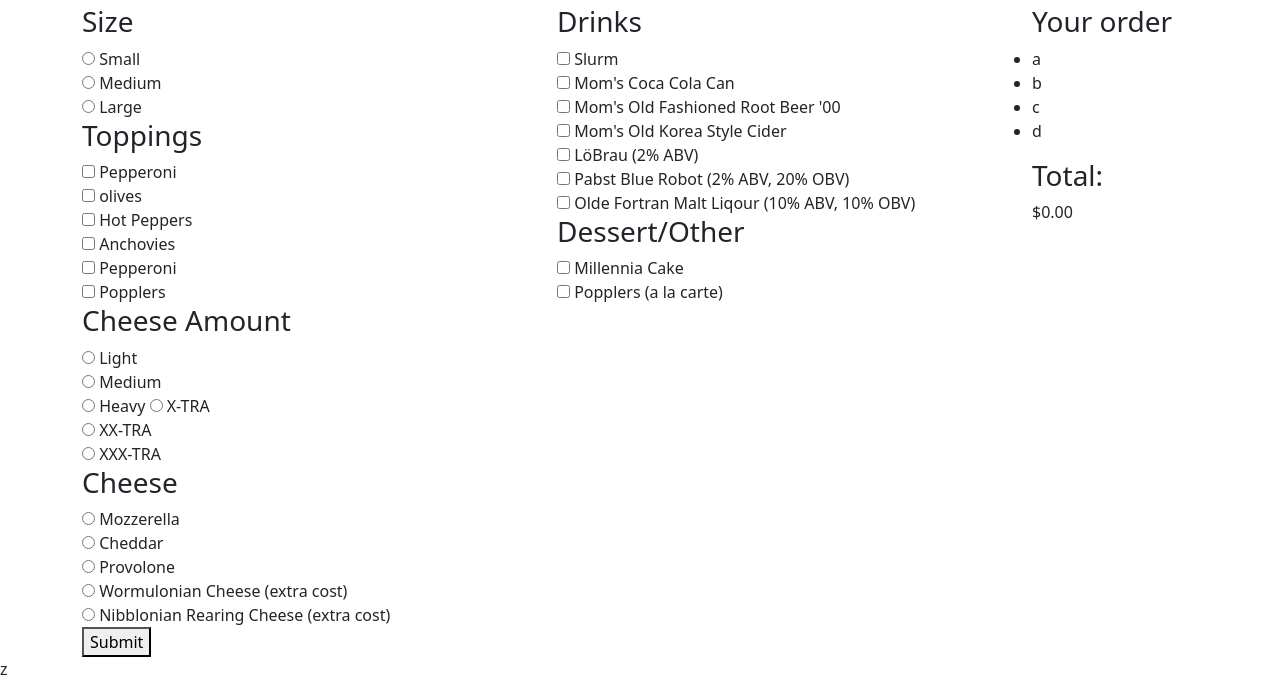
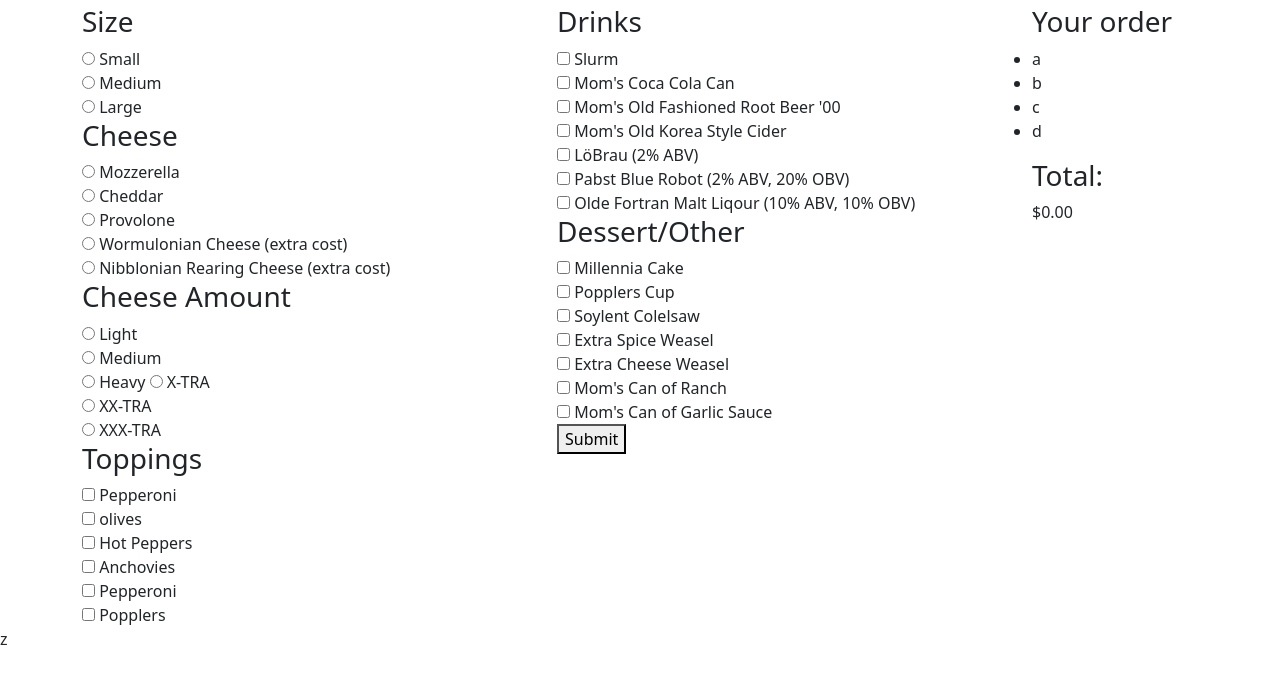
Before and after one commit to doublespoiler/panuccis-pizza, a plain HTML site: page index.HTML in a window 1280 px wide. Shown: the part 139-820 px from the top of the page. Drawn offline with nearby package versions, Linux system fonts and the light colour scheme; a script that the page names is missing.

Commit message:
update other options in HTML and JS

```diff
--- a/index.HTML
+++ b/index.HTML
@@ -27,6 +27,30 @@
         <label for="md-size">Medium</label><br>
         <input type="radio" name="size" id="lg-size" value="lg-size">
         <label for="lg-size">Large</label><br>
+        <h3>Cheese</h3>
+        <input type="radio" name="cheese-type" id="mozzerella" value="mozzerella">
+        <label for="mozzerella">Mozzerella</label><br>
+        <input type="radio" name="cheese-type" id="cheddar" value="cheddar">
+        <label for="cheddar">Cheddar</label><br>
+        <input type="radio" name="cheese-type" id="provolone" value="provolone">
+        <label for="provolone">Provolone</label><br>
+        <input type="radio" name="cheese-type" id="wurmulon" value="womrulon">
+        <label for="womrulon">Wormulonian Cheese (extra cost)</label><br>
+        <input type="radio" name="cheese-type" id="nibblonian" value="nibblonian">
+        <label for="nibblonian">Nibblonian Rearing Cheese (extra cost)</label><br>
+        <h3>Cheese Amount</h3>
+        <input type="radio" name ="cheese-amt" id="lt-cheese" value="lt-cheese">
+        <label for="light">Light</label><br>
+        <input type="radio" name ="cheese-amt" id="md-cheese" value="md-cheese">
+        <label for="md-cheese">Medium</label><br>
+        <input type="radio" name="cheese-amt" id="lg-cheese" value="lg-cheese">
+        <label for="lg-cheese">Heavy</label>
+        <input type="radio" name ="cheese-amt" id="x-cheese" value="x-cheese">
+        <label for="x-cheese">X-TRA</label><br>
+        <input type="radio" name ="cheese-amt" id="xx-cheese" value="xx-cheese">
+        <label for="xx-cheese">XX-TRA</label><br>
+        <input type="radio" name="cheese-amt" id="xxx-cheese" value="xxx-cheese">
+        <label for="xxx-cheese">XXX-TRA</label><br>
         <h3>Toppings</h3>
         <input type="checkbox" name="topping" id="pepperoni" value="pepperoni">
         <label for="pepperoni">Pepperoni</label><br>
@@ -40,31 +64,6 @@
         <label for="pepperoni">Pepperoni</label><br>
         <input type="checkbox" name="topping" id="popplers" value="popplers">
         <label for="popplers">Popplers</label><br>
-        <h3>Cheese Amount</h3>
-        <input type="radio" name ="cheese-amt" id="lt-cheese" value="lt-cheese">
-        <label for="light">Light</label><br>
-        <input type="radio" name ="cheese-amt" id="md-cheese" value="md-cheese">
-        <label for="md-cheese">Medium</label><br>
-        <input type="radio" name="cheese-amt" id="lg-cheese" value="lg-cheese">
-        <label for="lg-cheese">Heavy</label>
-        <input type="radio" name ="cheese-amt" id="x-cheese" value="x-cheese">
-        <label for="x-cheese">X-TRA</label><br>
-        <input type="radio" name ="cheese-amt" id="xx-cheese" value="xx-cheese">
-        <label for="xx-cheese">XX-TRA</label><br>
-        <input type="radio" name="cheese-amt" id="xxx-cheese" value="xxx-cheese">
-        <label for="xxx-cheese">XXX-TRA</label><br>
-        <h3>Cheese</h3>
-        <input type="radio" name="cheese-type" id="mozzerella" value="mozzerella">
-        <label for="mozzerella">Mozzerella</label><br>
-        <input type="radio" name="cheese-type" id="cheddar" value="cheddar">
-        <label for="cheddar">Cheddar</label><br>
-        <input type="radio" name="cheese-type" id="provolone" value="provolone">
-        <label for="provolone">Provolone</label><br>
-        <input type="radio" name="cheese-type" id="wurmulon" value="womrulon">
-        <label for="womrulon">Wormulonian Cheese (extra cost)</label><br>
-        <input type="radio" name="cheese-type" id="nibblonian" value="nibblonian">
-        <label for="nibblonian">Nibblonian Rearing Cheese (extra cost)</label><br>
-        <button type="submit" id="submit-button">Submit</button>
       </div>
       <div class="col-md-5">
         <h3>Drinks</h3>
@@ -86,7 +85,18 @@
         <input type="checkbox" name="other" id="millennia-cake" value="millennia-cake">
         <label for="millennia-cake">Millennia Cake</label><br>
         <input type="checkbox" name="other" id="popplers-cup" value="millennia-cake">
-        <label for="popplers-cup">Popplers (a la carte)</label><br>
+        <label for="popplers-cup">Popplers Cup</label><br>
+        <input type="checkbox" name="other" id="soylent-coleslaw" value="soylent-coleslaw">
+        <label for="soylent-coleslaw">Soylent Colelsaw</label><br>
+        <input type="checkbox" name="other" id="spice-weasel" value="spice-weasel">
+        <label for="spice-weasel">Extra Spice Weasel</label><br>
+        <input type="checkbox" name="other" id="cheese-weasel" value="cheese-weasel">
+        <label for="cheese-weasel">Extra Cheese Weasel</label><br>
+        <input type="checkbox" name="other" id="can-ranch" value="can-ranch">
+        <label for="can-ranch">Mom's Can of Ranch</label><br>
+        <input type="checkbox" name="other" id="can-garlic" value="can-garlic">
+        <label for="can-garlic">Mom's Can of Garlic Sauce</label><br>
+        <button type="submit" id="submit-button">Submit</button>
       </div>
       <div class="col-md-2" id="order-div">
         <h3>Your order</h3>
--- a/js/scripts.js
+++ b/js/scripts.js
@@ -60,10 +60,15 @@ Pizza.prototype.totalCost = function(){
 
   this.other.forEach(function(element){
     switch (element) {
-      case ("millennia-cake"):
+      case("millennia-cake"):
+      case("spice-weasel"):
         total += 10;
         break;
       case("popplers-cup"):
+      case("soylent-coleslaw"):
+      case("can-ranch"):
+      case("can-garlic"):
+      case("cheese-weasel"):
         total += 5;
         break;
     }
```
